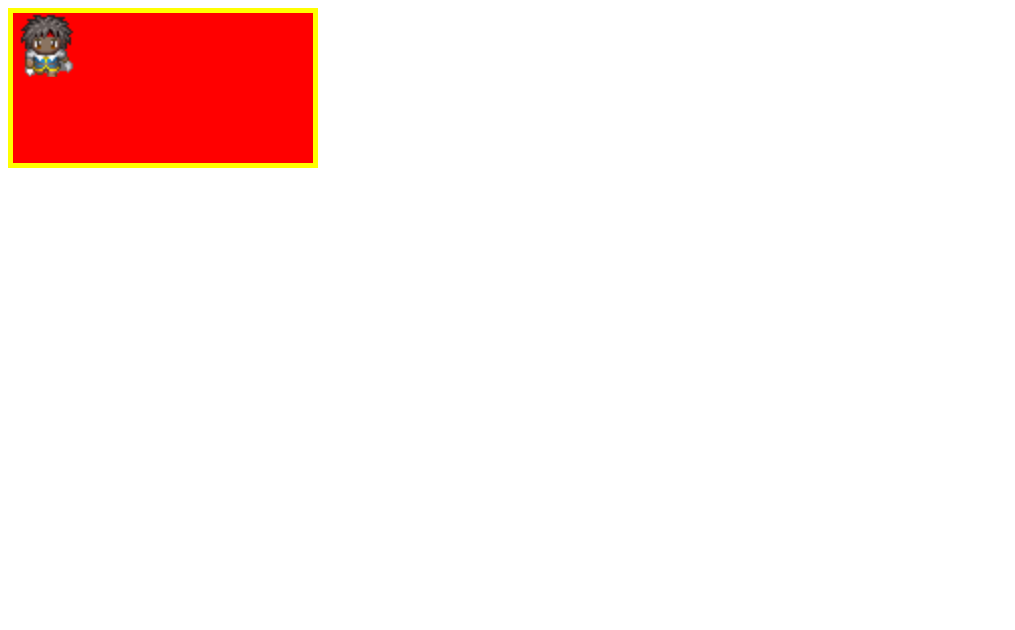
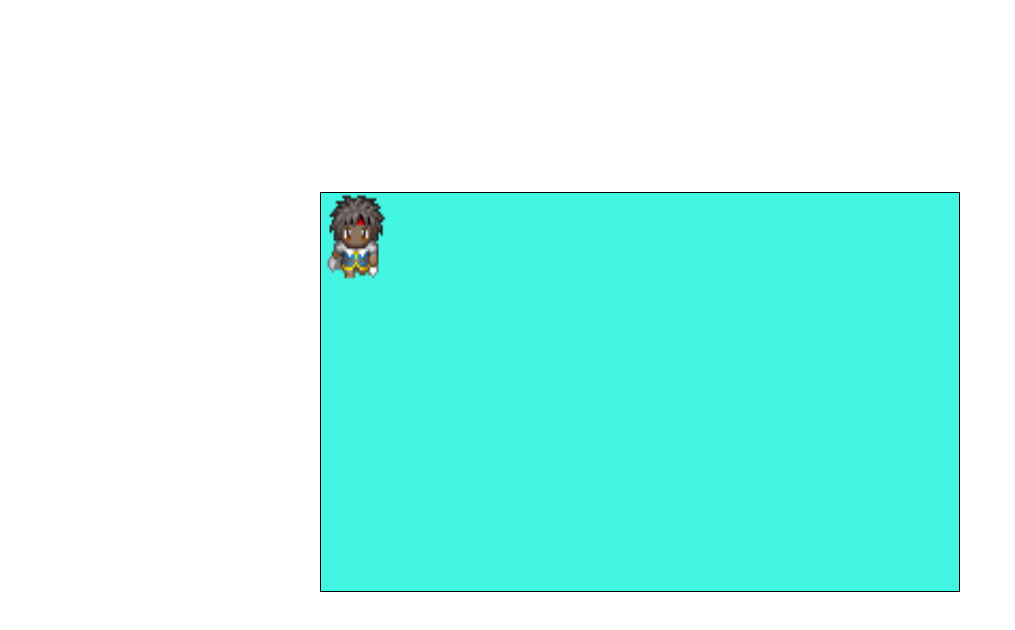
Before and after one commit to Mitsananikone/SpriteSheet, a plain HTML site: page index.html in a window 1280 px wide. Shown: the whole page, without its empty margins (0-1015 px from the left). Drawn offline with nearby package versions, Linux system fonts and the light colour scheme.

Commit message:
Working version of character movement

```diff
--- a/css/styles.css
+++ b/css/styles.css
@@ -1,17 +1,15 @@
+* {
+  padding: 0;
+  border: 0;
+}
 
 
-
-
-
-.room {
-  width: 1280;
-  height: 800;
-  background-color: red;
+canvas {
+  position: absolute;
+  margin-top: 15vw;
+  margin-left: 25%;
+  width: 50%;
+  height: 50%;
+  background-color: rgb(67, 245, 227);
+  border: 1px solid black;
 }
-
-.center {
-  border: 5px solid #ffff00;
-  display: flex;
-  justify-content: center;
-  height: auto;
-}
--- a/index.html
+++ b/index.html
@@ -4,16 +4,18 @@
     <meta charset="UTF-8">
     <meta http-equiv="X-UA-Compatible" content="IE=edge">
     <meta name="viewport" content="width=device-width, initial-scale=1.0">
-    <link rel="stylesheet" type="text/css" href="./css/styles.css"
+    <link rel="stylesheet" type="text/css" href="./css/styles.css">
     <link rel="stylesheet" href="https://cdn.jsdelivr.net/npm/bootstrap@4.3.1/dist/css/bootstrap.min.css" integrity="sha384-ggOyR0iXCbMQv3Xipma34MD+dH/1fQ784/j6cY/iJTQUOhcWr7x9JvoRxT2MZw1T" crossorigin="anonymous">
     <title>SpriteSheet</title>
 </head>
 <body>
-        <canvas class="room center" width="window.innerWidth" height="window.innerHeight"></canvas>
+        <canvas ></canvas>
+
 
     <script src="https://code.jquery.com/jquery-3.3.1.slim.min.js" integrity="sha384-q8i/X+965DzO0rT7abK41JStQIAqVgRVzpbzo5smXKp4YfRvH+8abtTE1Pi6jizo" crossorigin="anonymous"></script>
     <script src="https://cdn.jsdelivr.net/npm/popper.js@1.14.7/dist/umd/popper.min.js" integrity="sha384-UO2eT0CpHqdSJQ6hJty5KVphtPhzWj9WO1clHTMGa3JDZwrnQq4sF86dIHNDz0W1" crossorigin="anonymous"></script>
     <script src="https://cdn.jsdelivr.net/npm/bootstrap@4.3.1/dist/js/bootstrap.min.js" integrity="sha384-JjSmVgyd0p3pXB1rRibZUAYoIIy6OrQ6VrjIEaFf/nJGzIxFDsf4x0xIM+B07jRM" crossorigin="anonymous"></script>
-    <script src="js/scripts.js"></script>
+    <script src="js/spriteAnimate.js"></script>
+
 </body>
 </html>
--- /dev/null
+++ b/js/spriteAnimate.js
@@ -0,0 +1,98 @@
+const SCALE = 1;
+const WIDTH = 32;
+const HEIGHT = 32;
+const SCALED_WIDTH = SCALE * WIDTH;
+const SCALED_HEIGHT = SCALE * HEIGHT;
+const CYCLE_LOOP = [0, 1, 0, 2];
+const FACING_DOWN = 0;
+const FACING_UP = 3;
+const FACING_LEFT = 1;
+const FACING_RIGHT = 2;
+const FRAME_LIMIT = 12;
+const MOVEMENT_SPEED = 1;
+
+let canvas = document.querySelector('canvas');
+let ctx = canvas.getContext('2d');
+
+let keyPresses = {};
+let currentDirection = FACING_DOWN;
+let currentLoopIndex = 0;
+let frameCount = 0;
+let positionX = 0;
+let positionY = 0;
+let img = new Image();
+
+window.addEventListener('keydown', keyDownListener);
+function keyDownListener(event) {
+    keyPresses[event.key] = true;
+}
+
+window.addEventListener('keyup', keyUpListener);
+function keyUpListener(event) {
+    keyPresses[event.key] = false;
+}
+
+function loadImage() {
+  img.src = './img/player.png';
+  img.onload = function() {
+    window.requestAnimationFrame(gameLoop);
+  };
+}
+
+function drawFrame(frameX, frameY, canvasX, canvasY) {
+  ctx.drawImage(img,
+                frameX * WIDTH, frameY * HEIGHT, WIDTH, HEIGHT,
+                canvasX, canvasY, SCALED_WIDTH, SCALED_HEIGHT);
+}
+
+loadImage();
+
+function gameLoop() {
+  ctx.clearRect(0, 0, canvas.width, canvas.height);
+
+  let hasMoved = false;
+
+  if (keyPresses.w) {
+    moveCharacter(0, -MOVEMENT_SPEED, FACING_UP);
+    hasMoved = true;
+  } else if (keyPresses.s) {
+    moveCharacter(0, MOVEMENT_SPEED, FACING_DOWN);
+    hasMoved = true;
+  }
+
+  if (keyPresses.a) {
+    moveCharacter(-MOVEMENT_SPEED, 0, FACING_LEFT);
+    hasMoved = true;
+  } else if (keyPresses.d) {
+    moveCharacter(MOVEMENT_SPEED, 0, FACING_RIGHT);
+    hasMoved = true;
+  }
+
+  if (hasMoved) {
+    frameCount++;
+    if (frameCount >= FRAME_LIMIT) {
+      frameCount = 0;
+      currentLoopIndex++;
+      if (currentLoopIndex >= CYCLE_LOOP.length) {
+        currentLoopIndex = 0;
+      }
+    }
+  }
+
+  if (!hasMoved) {
+    currentLoopIndex = 0;
+  }
+
+  drawFrame(CYCLE_LOOP[currentLoopIndex], currentDirection, positionX, positionY);
+  window.requestAnimationFrame(gameLoop);
+}
+
+function moveCharacter(deltaX, deltaY, direction) {
+  if (positionX + deltaX > 0 && positionX + SCALED_WIDTH + deltaX < canvas.width) {
+    positionX += deltaX;
+  }
+  if (positionY + deltaY > 0 && positionY + SCALED_HEIGHT + deltaY < canvas.height) {
+    positionY += deltaY;
+  }
+  currentDirection = direction;
+}
```
Also changed, not shown: img/player.png (added).
